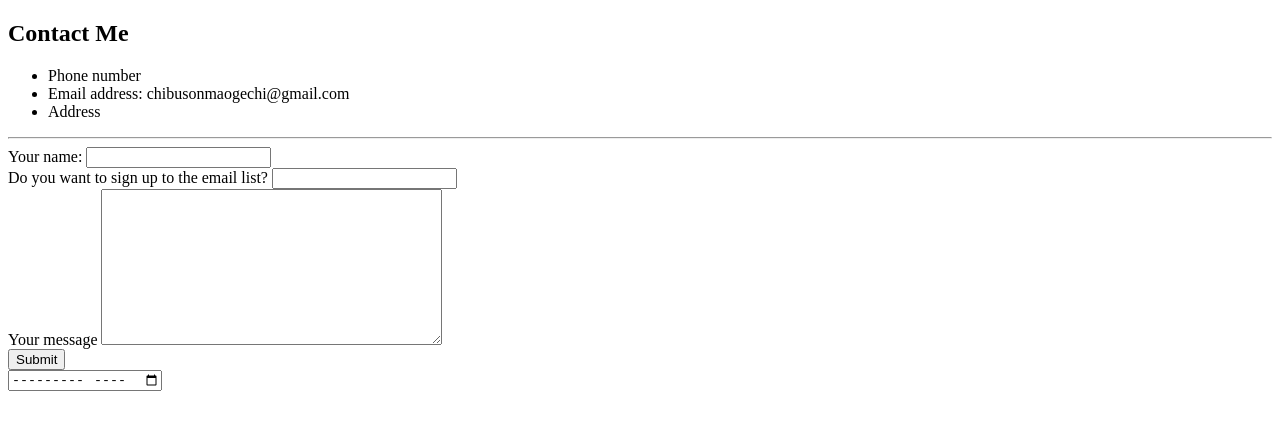
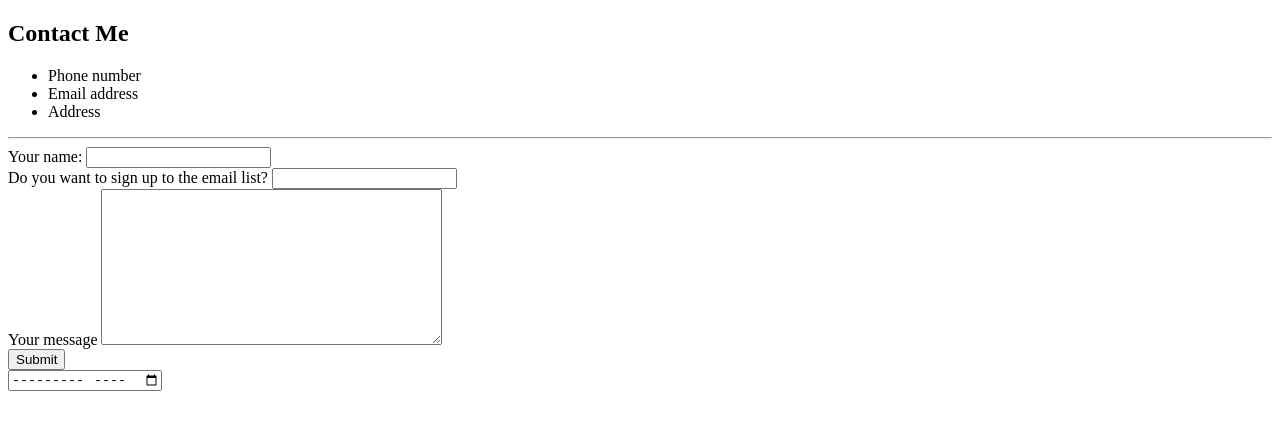
Before and after one commit to Chibusonma/CV, a plain HTML site: page Contact.html in a window 1280 px wide. Drawn offline with Linux system fonts and the light colour scheme.

Commit message:
contact.html

```diff
--- a/Contact.html
+++ b/Contact.html
@@ -8,7 +8,7 @@
     <h2><strong>Contact Me</strong></h2>
     <ul>
       <li>Phone number</li>
-      <li>Email address: chibusonmaogechi@gmail.com</li>
+      <li>Email address</li>
       <li>Address</li>
     </ul>
     <hr>
```
